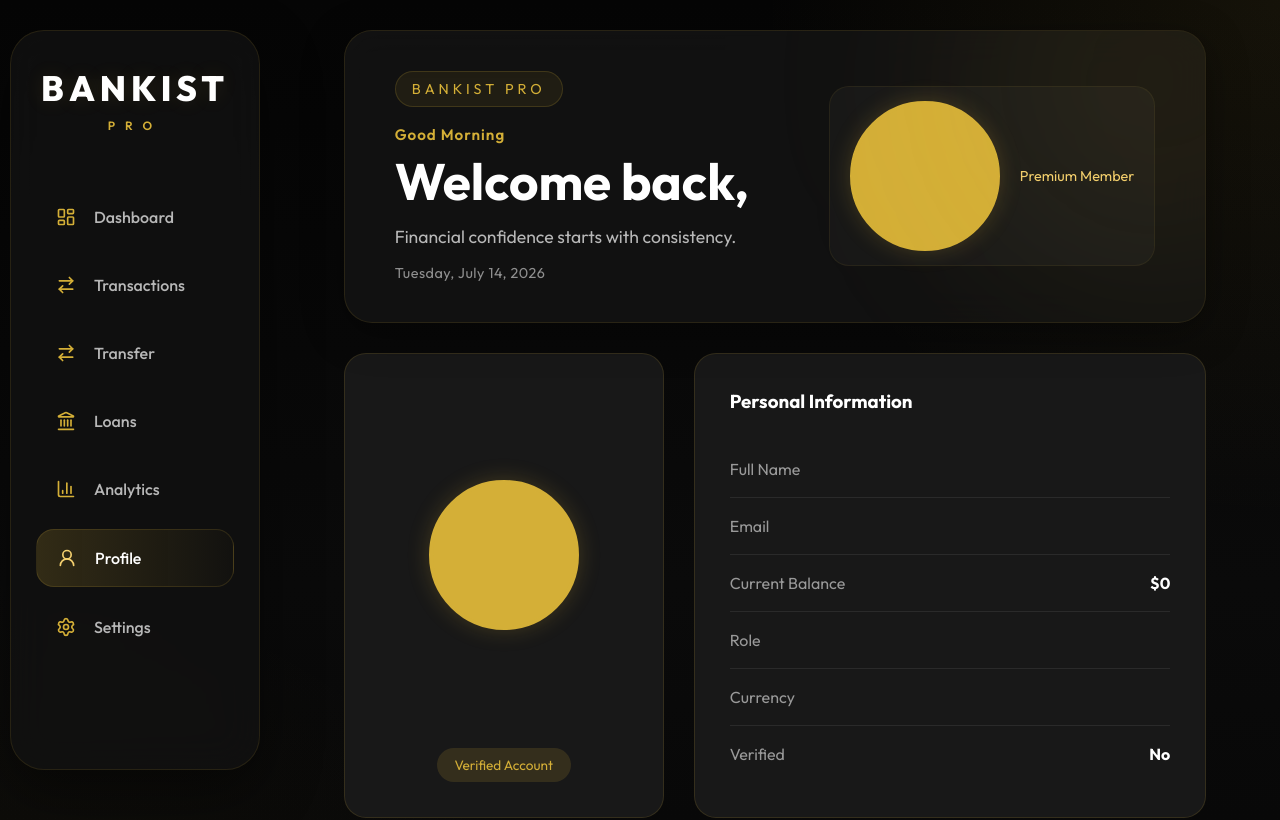
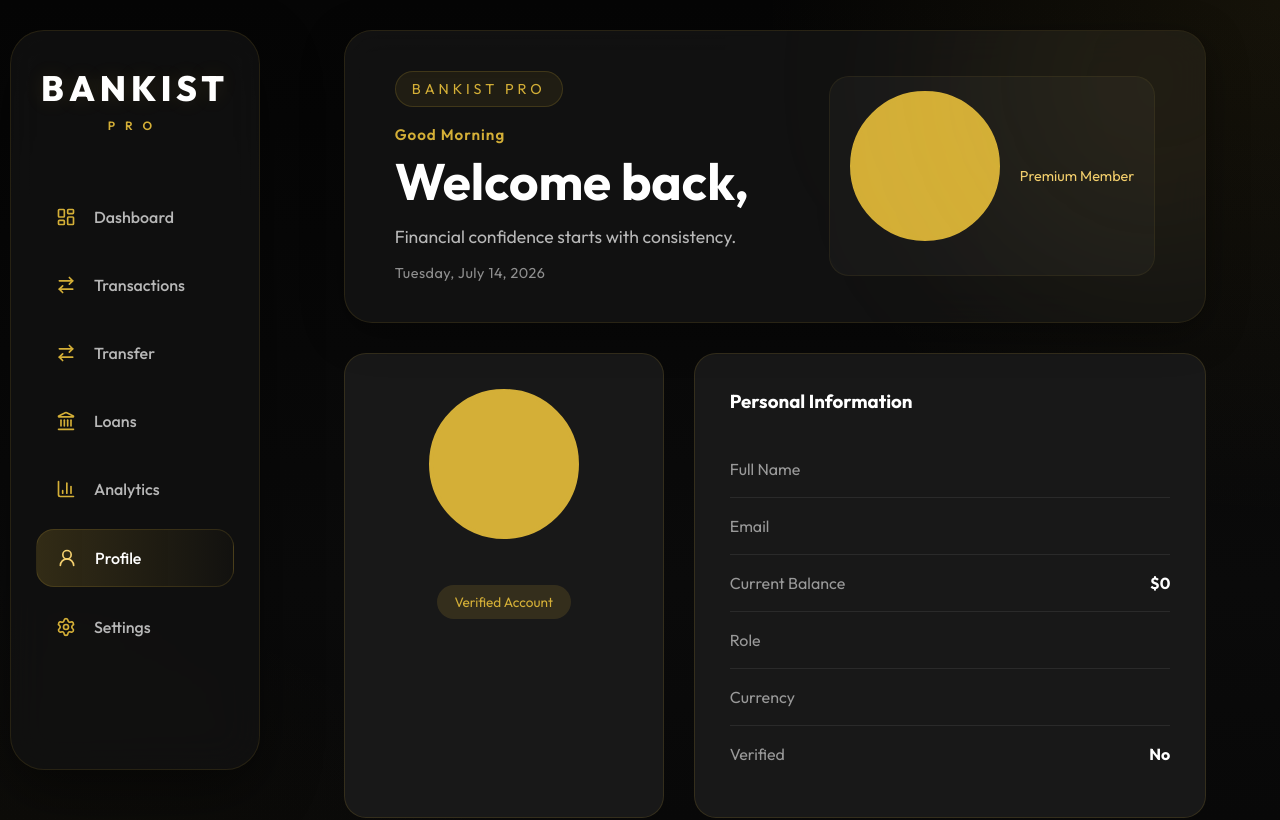
Before and after one commit to Tamana543/Banking_Web-App, a React (Vite) app in the folder frontend/: page /profile in a window 1280 px wide. Shown: the top 820 px of the page. Built offline with nearby package versions, Linux system fonts and the light colour scheme.

Commit message:
upload and desplay profile photo udpated

```diff
--- a/frontend/src/components/dashboard/DashboardHeader.jsx
+++ b/frontend/src/components/dashboard/DashboardHeader.jsx
@@ -65,8 +65,15 @@ const quote =
       </div>
 
       <div className="dashboard-profile">
-        <div className="profile-avatar">
-          {user?.firstName?.charAt(0)}
+       <div className="profile-avatar">
+          {user?.avatar ? (
+            <img
+              src={`http://localhost:5000${user.avatar}`}
+              alt="Profile"
+            />
+          ) : (
+            user?.firstName?.charAt(0)
+          )}
         </div>
 
         <div>
--- a/frontend/src/pages/Profile.jsx
+++ b/frontend/src/pages/Profile.jsx
@@ -24,6 +24,8 @@ function Profile() {
                alert(error.message);
           }
      };
+     console.log("Avatar from Context:", user?.avatar);
+     console.log("Full URL:", `http://localhost:5000${user?.avatar}`);
      return (
         <DashboardLayout>
             <DashboardHeader />
--- a/frontend/src/styles/dashboard/header.css
+++ b/frontend/src/styles/dashboard/header.css
@@ -2,39 +2,25 @@
   display: flex;
   justify-content: space-between;
   align-items: center;
-
   min-height: 180px;
-
   padding: 40px 50px;
-
   background: rgba(20, 20, 20, 0.8);
-
   backdrop-filter: blur(18px);
-
   border: 1px solid rgba(212, 175, 55, 0.12);
-
   border-radius: 28px;
-
   position: relative;
-
   overflow: hidden;
    gap: 80px;
 }
 .dashboard-header::before {
   content: "";
-
   position: absolute;
-
   width: 400px;
   height: 400px;
-
   right: -150px;
   top: -150px;
-
   border-radius: 50%;
-
   background: rgba(212, 175, 55, 0.08);
-
   filter: blur(100px);
 }
 .brand-name {
@@ -45,13 +31,9 @@
 }
 .header-left h1 {
   font-size: 3.2rem;
-
   line-height: 1.15;
-
   max-width: 700px;
-
   margin-bottom: 14px;
-
   font-weight: 700;
 }
 .header-left span {
@@ -63,48 +45,33 @@
 }
 .dashboard-profile {
  display: flex;
-
   align-items: center;
-
   gap: 20px;
-
   padding: 14px 20px;
-
   border-radius: 20px;
-
   background: rgba(255, 255, 255, 0.03);
-
   border: 1px solid rgba(212, 175, 55, 0.08);
 }
 .profile-avatar{
-
-    width:64px;
-
-    height:64px;
-
+    width:120px;
+    height:120px;
     border-radius:50%;
-
+    border:5px solid var(--gold);
+    overflow:hidden;
     display:flex;
-
     justify-content:center;
-
     align-items:center;
-
-    font-size:1.4rem;
-
+    background:var(--gold);
+    color:#111;
+    font-size:3rem;
     font-weight:700;
-
-    color:black;
-
-    background:linear-gradient(
-        135deg,
-        #fff4bf,
-        #d4af37
-    );
-
-    box-shadow:
-        0 0 22px rgba(212,175,55,.22);
-
+    flex-shrink:0;
+}
+.profile-avatar img{
+    width:100%;
+    height:100%;
+    object-fit:cover;
+    display:block;
 }
 .dashboard-profile h4 {
   color: white;
@@ -114,65 +81,37 @@
   font-size: 0.9rem;
 }
 .greeting{
-
     color:var(--gold);
-
     font-size:.95rem;
-
     font-weight:600;
-
     letter-spacing:1px;
-
     margin-bottom:8px;
-
 }
-
 .today-date{
-
     margin-top:16px;
-
     color:#8f8f8f;
-
     font-size:.9rem;
-
     letter-spacing:.5px;
-
 }
-
 .header-left h1{
-
     line-height:1.15;
-
 }
-
 .header-left h1 span{
-
     background:linear-gradient(
         135deg,
         #fff4bf,
         #f6d365,
         #d4af37
     );
-
     -webkit-background-clip:text;
     -webkit-text-fill-color:transparent;
-
     background-clip:text;
-
 }
-
 .brand-name{
-
     display:inline-block;
-
     padding:8px 16px;
-
     margin-bottom:18px;
-
     border-radius:999px;
-
     background:rgba(212,175,55,.08);
-
     border:1px solid rgba(212,175,55,.18);
-
 }
--- a/frontend/src/styles/profile.css
+++ b/frontend/src/styles/profile.css
@@ -13,8 +13,8 @@
     align-items:center;
 }
 .profile-avatar{
-    width:120px;
-    height:120px;
+    width:150px;
+    height:150px;
     border-radius:50%;
     background:var(--gold);
     color:#111;
@@ -24,6 +24,9 @@
     font-size:3rem;
     font-weight:700;
     margin-bottom:20px;
+    border:4px solid var(--gold);
+    overflow:hidden;
+    cursor:pointer;
 }
 .profile-card h2{
     color:white;
@@ -78,15 +81,7 @@
     border:1px solid rgba(212,175,55,.15);
 }
 /* Avator */
-.profile-avatar{
-    width:150px;
-    height:150px;
-    border-radius:50%;
-    border:4px solid var(--gold);
-    overflow:hidden;
-    cursor:pointer;
-    margin:auto;
-}
+
 .profile-avatar img{
     width:100%;
     height:100%;
```
Also changed, not shown: 3 other files (tests, documents, lock files or other folders).
